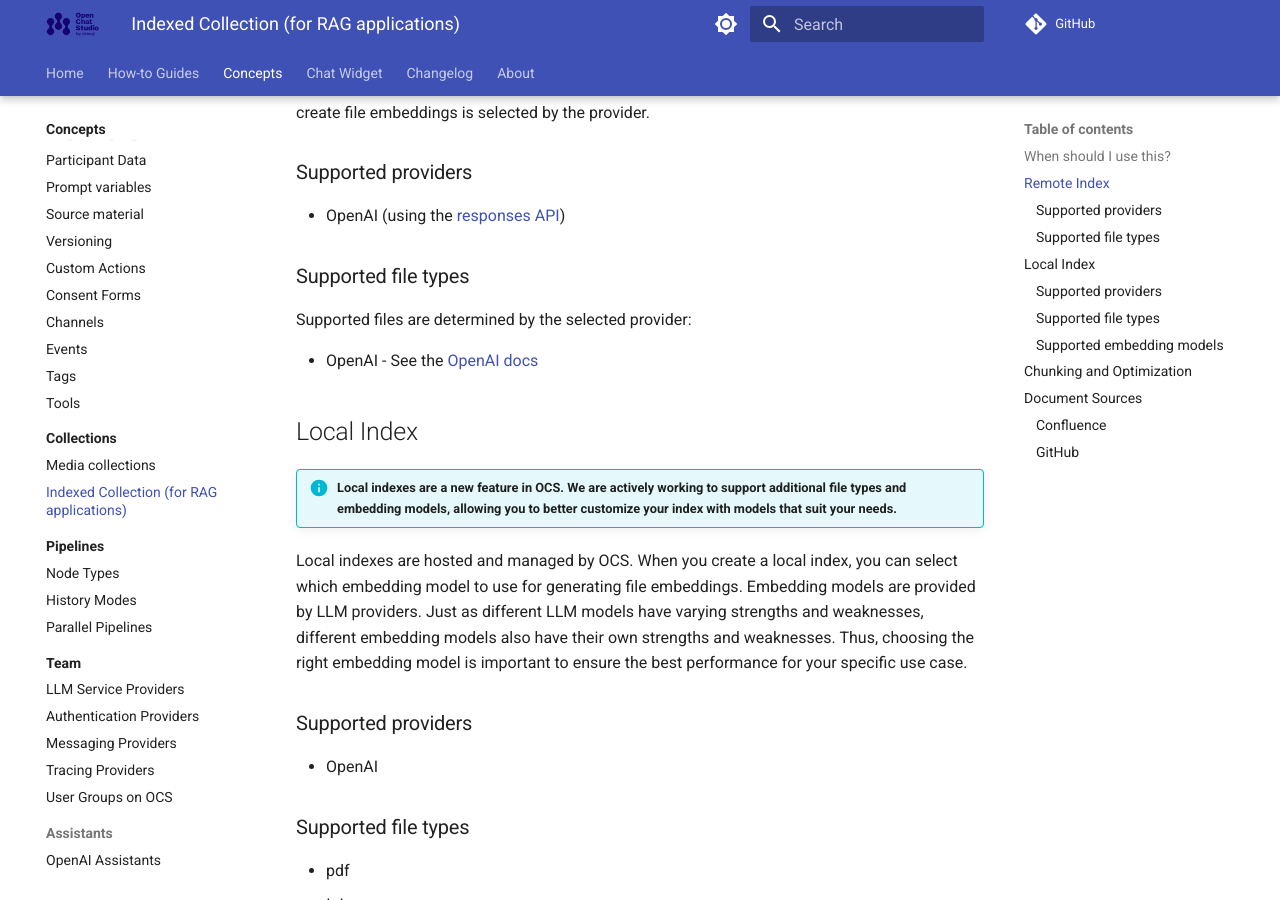
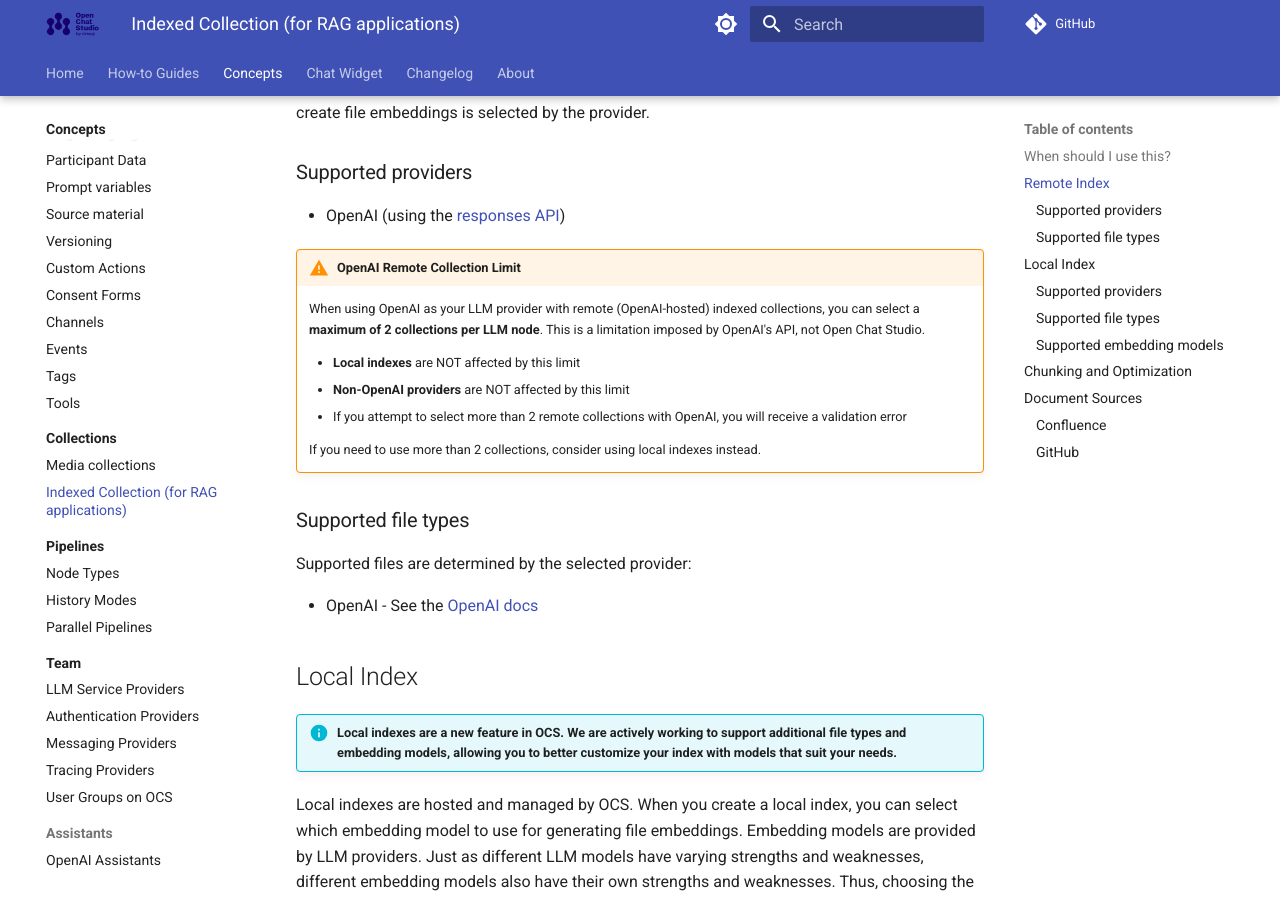
Before and after one commit to dimagi/open-chat-studio-docs, an MkDocs documentation site: the page built from docs/concepts/collections/indexed.md, in a window 1280 px wide and 900 px high, scrolled down 824 px. Built offline with MkDocs 1.6.1 and Material for MkDocs 9.7.7, drawn with Linux system fonts in a browser that asks for light colours; a script that is not in the unit is left out; comment, search, counter and statistics services are not loaded.

Commit message:
update changelog and docs from OCS PR #2651
Co-Authored-By: Claude Sonnet 4.5 <noreply@anthropic.com>

```diff
--- a/docs/concepts/collections/indexed.md
+++ b/docs/concepts/collections/indexed.md
@@ -24,6 +24,16 @@ Remote indexes are hosted and managed by an LLM provider. Files and index config
 
 ### Supported providers
 - OpenAI (using the [responses API](https://platform.openai.com/docs/api-reference/responses))
+
+!!! warning "OpenAI Remote Collection Limit"
+
+    When using OpenAI as your LLM provider with remote (OpenAI-hosted) indexed collections, you can select a **maximum of 2 collections per LLM node**. This is a limitation imposed by OpenAI's API, not Open Chat Studio.
+
+    - **Local indexes** are NOT affected by this limit
+    - **Non-OpenAI providers** are NOT affected by this limit
+    - If you attempt to select more than 2 remote collections with OpenAI, you will receive a validation error
+
+    If you need to use more than 2 collections, consider using local indexes instead.
 
 ### Supported file types
 Supported files are determined by the selected provider:
```
Also changed, not shown: docs/changelog.md (+3 -0 lines).
